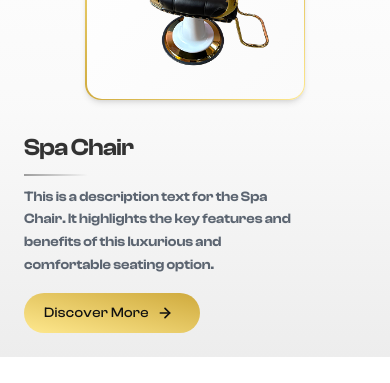
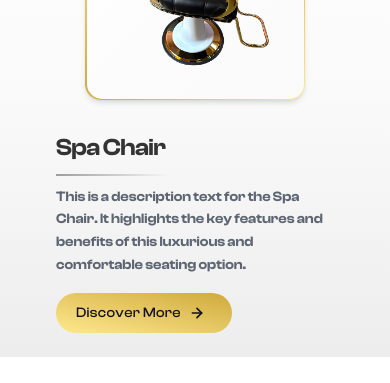
Before and after one commit to joe-ani/ocean-wave, a Next.js app: page / in a window 390 px wide. Shown: the part 1900-2283 px from the top of the page. Built offline with nearby package versions, Linux system fonts and the light colour scheme; no server answers.

Commit message:
fix: adjust padding and width in BestSellers component for improved layout

```diff
--- a/src/app/Components/BestSellers.tsx
+++ b/src/app/Components/BestSellers.tsx
@@ -67,10 +67,10 @@ const BestSellers = () => {
                     {/* Content section */}
                     <motion.div
                         variants={itemVariants}
-                        className="flex flex-col justify-center space-y-4 w-full md:w-auto px-2">
+                        className="flex flex-col justify-center space-y-4 w-full md:w-auto px-10 md:px-2">
                         <div className="flex items-start flex-col space-y-2.5">
                             <div className="text-2xl sm:text-2xl md:text-3xl font-semibold tracking-tight">Spa Chair</div>
-                            <div className="w-16 sm:w-30 md:w-[150px] h-[1.5px] bg-gradient-to-r from-[#9d9d9d] to-transparent" />
+                            <div className="w-28 sm:w-30 md:w-[150px] h-[1.5px] bg-gradient-to-r from-[#9d9d9d] to-transparent" />
                             <div className="w-full max-w-[280px] sm:w-80 md:w-70 text-sm sm:text-sm md:text-base text-gray-600/90 leading-relaxed">
                                 This is a description text for the Spa Chair. It highlights the key features and benefits of this luxurious and comfortable seating option.
                             </div>
```
